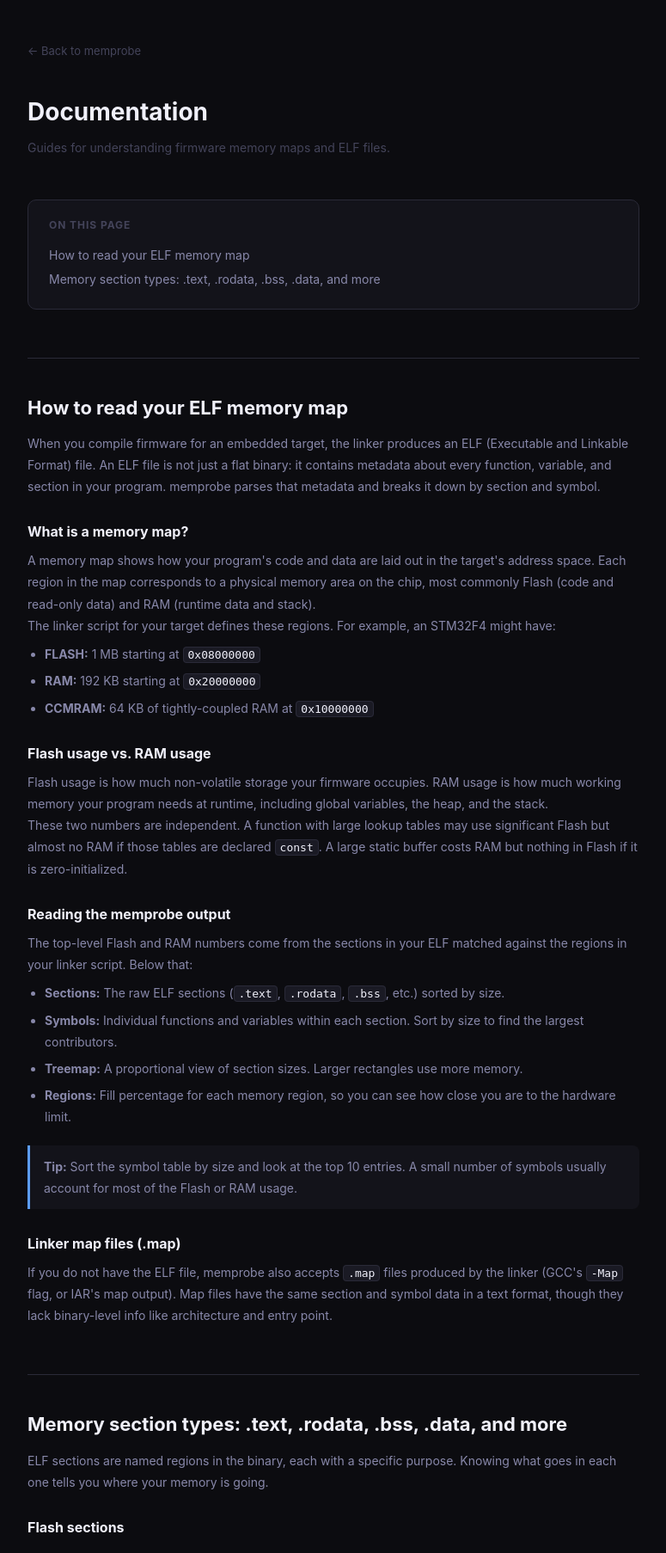
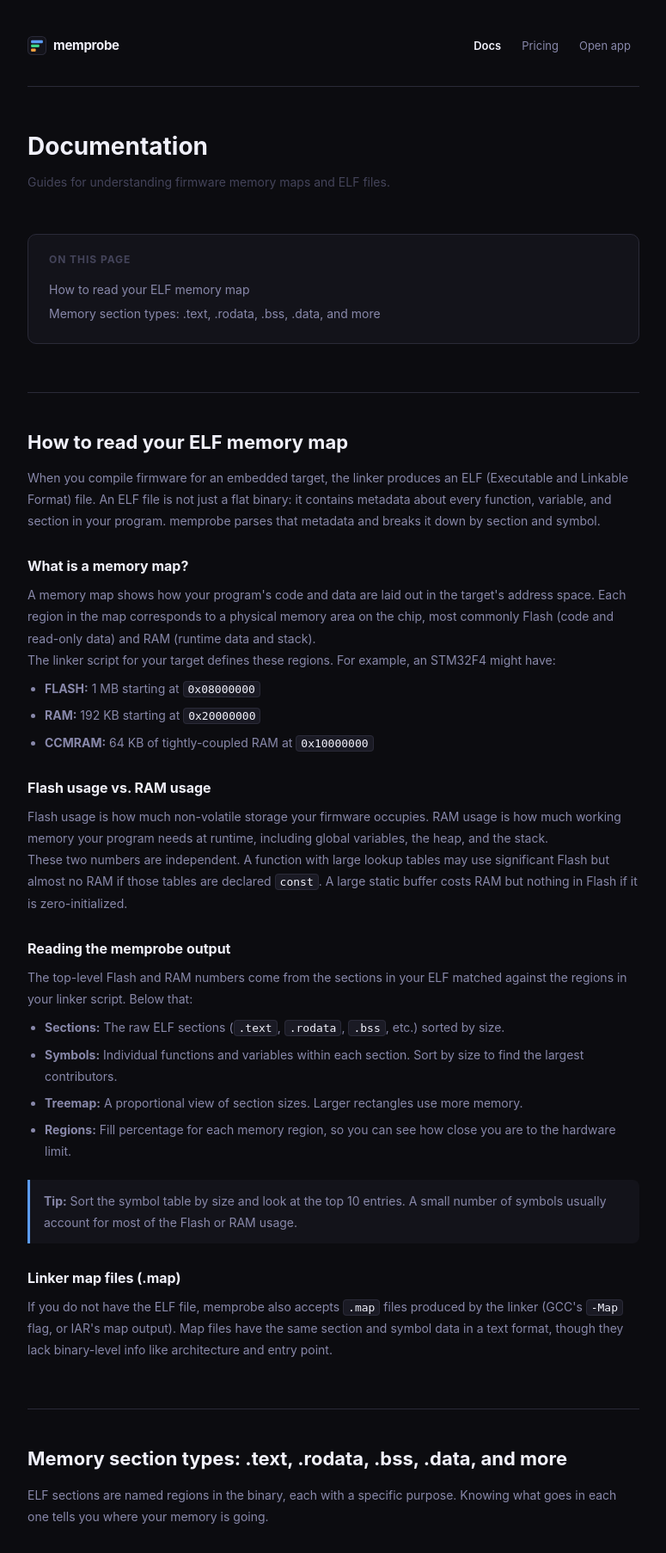
Before and after one commit to memprobe-dev/memprobe, a Django app: page /docs in a window 1280 px wide. Shown: the top 1806 px of the page at 86% size, without its empty margins (252-1027 px from the left). Run offline with Django 4.2, Linux system fonts and the light colour scheme; parts of the project's set-up code (start-up, migrations or seed data) failed here and were passed over; some libraries are stand-ins or nearby versions.

Commit message:
added docs

```diff
--- a/website/webapp/templates/docs.html
+++ b/website/webapp/templates/docs.html
@@ -10,7 +10,13 @@
 <link rel="stylesheet" href="{% static 'styles/base.css' %}">
 <script src="{% static 'scripts/theme-init.js' %}"></script>
 <style>
-  body { max-width: 760px; margin: 0 auto; padding: 48px 24px 80px; }
+  .snav { display: flex; align-items: center; justify-content: space-between; padding: 14px 0 32px; border-bottom: 1px solid var(--border); margin-bottom: 48px; }
+  .snav-logo { display: flex; align-items: center; gap: 8px; text-decoration: none; color: var(--text); font-size: 15px; font-weight: 700; letter-spacing: -.02em; }
+  .snav-links { display: flex; align-items: center; gap: 4px; }
+  .snav-links a { font-size: 13px; color: var(--text2); text-decoration: none; padding: 5px 10px; border-radius: 6px; }
+  .snav-links a:hover { color: var(--text); background: var(--bg3); }
+  .snav-links a.active { color: var(--text); font-weight: 600; }
+  body { max-width: 760px; margin: 0 auto; padding: 24px 24px 80px; }
   h1 { font-size: 28px; font-weight: 700; margin-bottom: 6px; }
   .subtitle { color: var(--text3); font-size: 14px; margin-bottom: 48px; }
   h2 { font-size: 22px; font-weight: 700; margin: 56px 0 12px; color: var(--text); border-top: 1px solid var(--border); padding-top: 40px; }
@@ -20,9 +26,6 @@
   li { margin-bottom: 6px; }
   a { color: var(--accent); text-decoration: none; }
   a:hover { text-decoration: underline; }
-  .back { display: inline-flex; align-items: center; gap: 6px; font-size: 13px;
-          color: var(--text3); margin-bottom: 40px; }
-  .back:hover { color: var(--text); text-decoration: none; }
   code { font-family: monospace; font-size: 13px; background: var(--bg3);
          border: 1px solid var(--border); border-radius: 4px; padding: 1px 5px; color: var(--text); }
   .section-table { width: 100%; border-collapse: collapse; margin: 16px 0 24px; font-size: 13px; }
@@ -44,7 +47,22 @@
 </head>
 <body>
 
-<a href="/" class="back">← Back to memprobe</a>
+<nav class="snav">
+  <a class="snav-logo" href="/">
+    <svg viewBox="0 0 32 32" fill="none" xmlns="http://www.w3.org/2000/svg" width="22" height="22">
+      <rect x="0.75" y="0.75" width="30.5" height="30.5" rx="7" fill="var(--bg2)" stroke="var(--border)" stroke-width="1.5"/>
+      <rect x="6" y="7"  width="20" height="5"  rx="1.4" fill="#5b9cf6"/>
+      <rect x="6" y="14" width="14" height="5"  rx="1.4" fill="#3dd68c"/>
+      <rect x="6" y="21" width="8"  height="5"  rx="1.4" fill="#f0a040"/>
+    </svg>
+    memprobe
+  </a>
+  <div class="snav-links">
+    <a href="/docs" class="active">Docs</a>
+    <a href="/pricing">Pricing</a>
+    <a href="/app">Open app</a>
+  </div>
+</nav>
 
 <h1>Documentation</h1>
 <p class="subtitle">Guides for understanding firmware memory maps and ELF files.</p>
--- a/website/webapp/templates/landing.html
+++ b/website/webapp/templates/landing.html
@@ -701,6 +701,7 @@
       <div><span class="lnav-name">memprobe</span></div>
     </a>
     <div class="lnav-right">
+      <a href="/docs" style="font-size:13px;color:var(--text2);text-decoration:none;padding:6px 10px;border-radius:7px" onmouseover="this.style.color='var(--text)'" onmouseout="this.style.color='var(--text2)'">Docs</a>
       <a href="/pricing" style="font-size:13px;color:var(--text2);text-decoration:none;padding:6px 10px;border-radius:7px" onmouseover="this.style.color='var(--text)'" onmouseout="this.style.color='var(--text2)'">Pricing</a>
       <button class="theme-btn" onclick="toggleTheme()" title="Toggle theme" aria-label="Toggle theme">
         <svg id="lnav-moon" xmlns="http://www.w3.org/2000/svg" width="15" height="15" viewBox="0 0 24 24" fill="currentColor"><path d="M21 12.79A9 9 0 1 1 11.21 3a7 7 0 0 0 9.79 9.79z"/></svg>
@@ -1251,12 +1252,12 @@
       <div class="how-step" data-reveal>
         <div class="how-num">1</div>
         <h3>Drop your ELF or map file</h3>
-        <p>Drag in the output from GCC, Clang, or IAR: ELF, AXF, or a linker map. No install, no account needed. Your file is parsed locally and never stored on the server.</p>
+        <p>Drag in the output from GCC, Clang, or IAR: ELF, AXF, or a linker map. No install needed. Files are processed on the server and not stored after the request completes.</p>
       </div>
       <div class="how-step" data-reveal>
         <div class="how-num">2</div>
         <h3>See exactly what's in your binary</h3>
-        <p>Every section sized and colored. Every symbol (demangled if C++) traced back to its source file and line via DWARF. Compiler bloat flagged automatically with the specific flag to fix it, like <code style="font-family:var(--mono);font-size:12px;color:var(--accent)">-fno-exceptions</code> or <code style="font-family:var(--mono);font-size:12px;color:var(--accent)">--icf=safe</code>.</p>
+        <p>Every section sized and colored. Every symbol (demangled if C++) traced back to its source file and line via DWARF. Compiler bloat flagged with the specific flag to fix it, like <code style="font-family:var(--mono);font-size:12px;color:var(--accent)">-fno-exceptions</code> or <code style="font-family:var(--mono);font-size:12px;color:var(--accent)">--icf=safe</code>.</p>
       </div>
       <div class="how-step" data-reveal>
         <div class="how-num">3</div>
@@ -1372,6 +1373,7 @@
         <h4>Product</h4>
         <a href="/app">Try memprobe</a>
         <a href="/pricing">Pricing</a>
+        <a href="/docs">Docs</a>
         <a href="/#features">Features</a>
         <a href="/#recordings">See it in action</a>
       </div>
--- a/website/webapp/templates/ui.html
+++ b/website/webapp/templates/ui.html
@@ -74,6 +74,7 @@
           Delete account
         </a>
         <div class="user-dropdown-divider"></div>
+        <a href="/docs"    class="user-dropdown-item legal-item" target="_blank" rel="noopener">Docs</a>
         <a href="/pricing" class="user-dropdown-item legal-item" target="_blank" rel="noopener">Pricing</a>
         <a href="/privacy" class="user-dropdown-item legal-item" target="_blank" rel="noopener">Privacy Policy</a>
         <a href="/terms"   class="user-dropdown-item legal-item" target="_blank" rel="noopener">Terms of Service</a>
```
Also changed, not shown: website/webapp/templates/pricing.html (+23 -8 lines), website/webapp/templates/privacy.html (+22 -5 lines), website/webapp/templates/terms.html (+22 -5 lines).
